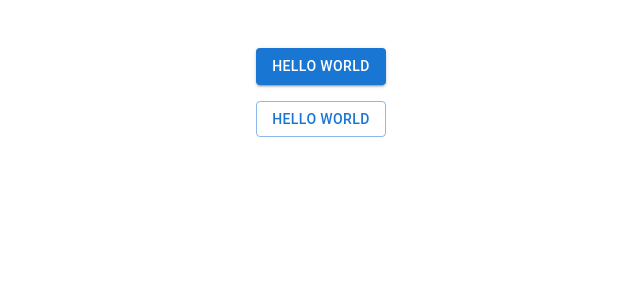
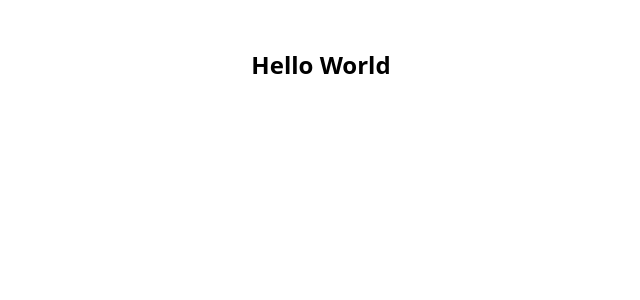
Before and after one commit to hungbui7690/react-styled-components, a React (Vite) app in the folder client/: page / in a window 1280 px wide. Shown: the top 300 px of the page, without its empty margins (319-959 px from the left). Built offline with nearby package versions, Linux system fonts and the light colour scheme.

Commit message:
More Complex Component P1

```diff
--- a/client/src/App.jsx
+++ b/client/src/App.jsx
@@ -1,35 +1,20 @@
 /*
-  Extended React Component
-  - we want to extend a component of Material UI
+  More Complex Component P1
 
-
-  > in MUI V5, we cannot modify this easily > need to config a little bit with Webpack
-    > below won't work
-
-  (***) we can downgrade to MUI 4 > but MUI 4 does not work with react 18
+  (1) create components/ComplexTitle.js
 
 */
 
-// (1a)
-import Button from '@mui/material/Button'
 import styled from 'styled-components'
 
 // (2a)
-const StyledButton = styled(Button)`
-  text-transform: capitalize;
-  margin-top: 1rem;
-`
+import ComplexTitle from './components/ComplexTitle'
 
 function App() {
   return (
     <Wrapper>
-      {/* (1b) default is upper case > but we don't want that */}
-      <Button variant='contained'>Hello World</Button>
-
       {/* (2b) */}
-      <StyledButton color='primary' variant='outlined'>
-        Hello World
-      </StyledButton>
+      <ComplexTitle title='Hello World' />
     </Wrapper>
   )
 }
--- /dev/null
+++ b/client/src/components/ComplexTitle.jsx
@@ -0,0 +1,17 @@
+import React from 'react'
+import styled from 'styled-components'
+
+// (1)
+const ComplexTitle = ({ title }) => {
+  return (
+    <div>
+      <h1>{title}</h1>
+      <div className='underline'></div>
+    </div>
+  )
+}
+
+// (***) since the wrap around h1 is a div > here we use a div
+const Wrapper = styled.div``
+
+export default ComplexTitle
```
